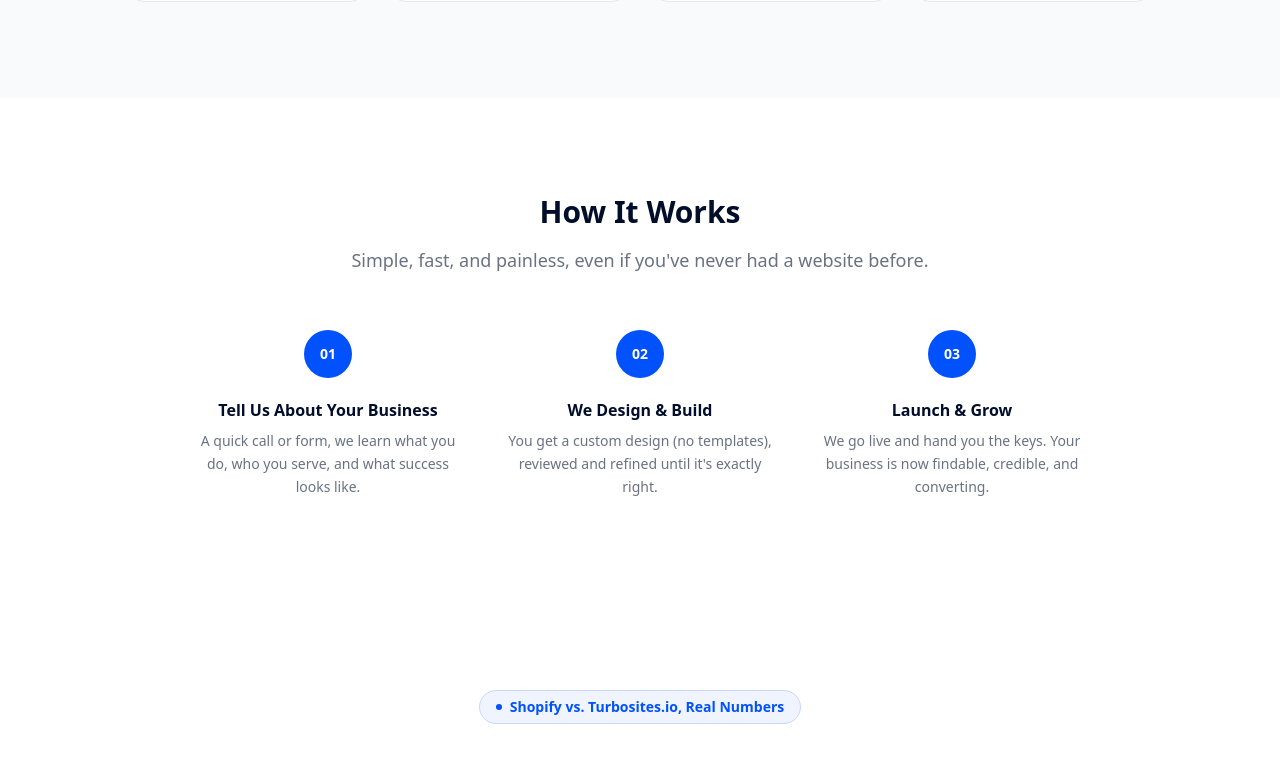
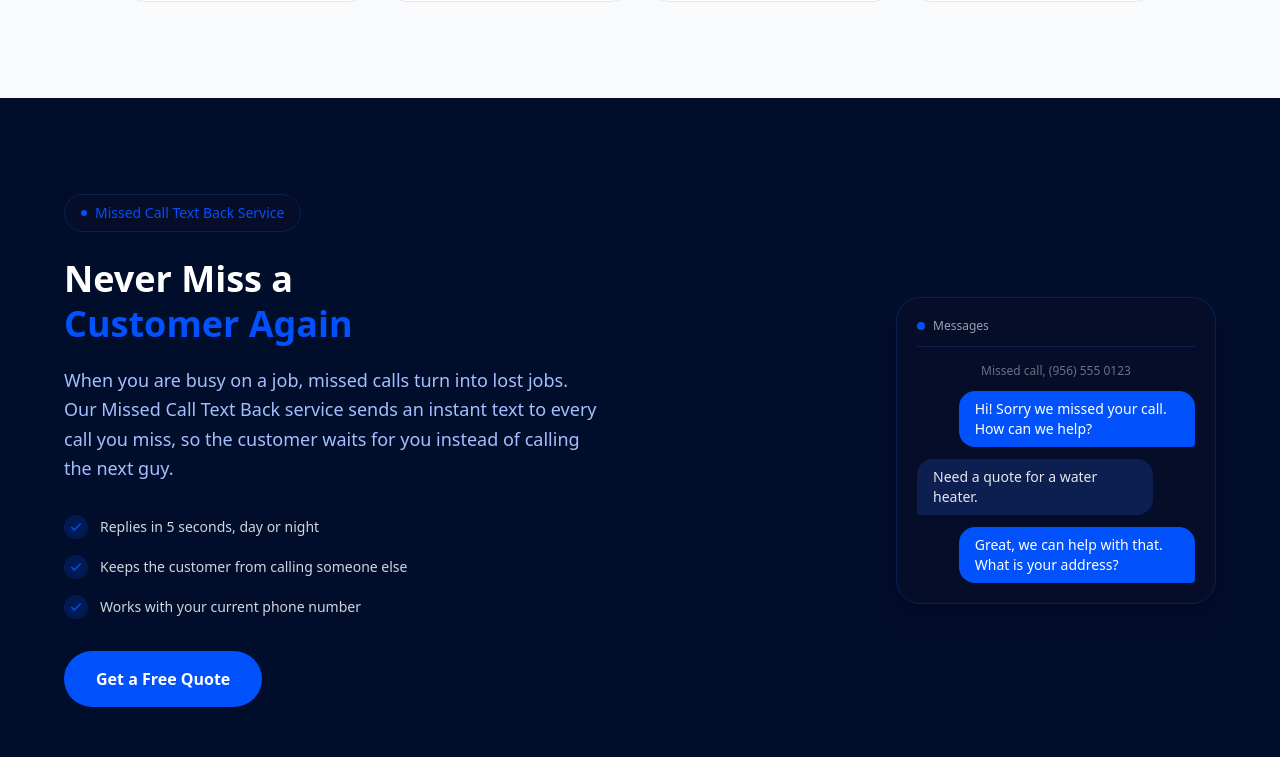
Before and after one commit to EricAlexanderZ/turbosites, a Next.js app: page / in a window 1280 px wide. Shown: the part 2207-2964 px from the top of the page. Built offline with nearby package versions, Linux system fonts and the light colour scheme; no server answers.

Commit message:
Update on Compare Section, adding Missed Call Text Back Service

```diff
--- a/app/page.tsx
+++ b/app/page.tsx
@@ -4,6 +4,7 @@
 import { SiteFooter } from "@/components/site-footer";
 import { ContactForm } from "@/components/contact-form";
 import { CompareSection } from "@/components/compare-section";
+import { MissedCallSection } from "@/components/missed-call-section";
 
 const SERVICES = [
   {
@@ -139,6 +140,9 @@
         </div>
       </section>
 
+      {/* Missed Call Text Back */}
+      <MissedCallSection />
+
       {/* How It Works */}
       <section className="bg-white px-6 py-16 sm:py-24">
         <div className="mx-auto max-w-4xl">
--- a/components/compare-section.tsx
+++ b/components/compare-section.tsx
@@ -284,7 +284,27 @@
             <p className="text-base text-gray-500 sm:text-lg">What you get with each option, and what you give up.</p>
           </div>
 
-          <div className="overflow-hidden rounded-2xl border border-gray-200 bg-white">
+          {/* Mobile: stacked cards (a 3-column table can't fit a phone) */}
+          <div className="space-y-4 sm:hidden">
+            {TABLE_ROWS.map(({ feature, shopify, turbo }) => (
+              <div key={feature} className="rounded-2xl border border-gray-200 bg-white p-5">
+                <p className="mb-3 font-bold text-[#000d2b]">{feature}</p>
+                <div className="space-y-2.5">
+                  <div className="flex items-start gap-3">
+                    <span className="w-20 shrink-0 pt-0.5 text-xs font-bold uppercase tracking-widest text-gray-400">Shopify</span>
+                    <span className="text-sm font-semibold text-red-600">❌ {shopify}</span>
+                  </div>
+                  <div className="flex items-start gap-3">
+                    <span className="w-20 shrink-0 pt-0.5 text-xs font-bold uppercase tracking-widest text-[#0151fc]">Turbosites</span>
+                    <span className="text-sm font-semibold text-[#0151fc]">✅ {turbo}</span>
+                  </div>
+                </div>
+              </div>
+            ))}
+          </div>
+
+          {/* Desktop: full table */}
+          <div className="hidden overflow-hidden rounded-2xl border border-gray-200 bg-white sm:block">
             <table className="w-full border-collapse">
               <thead>
                 <tr className="bg-gray-50">
--- /dev/null
+++ b/components/missed-call-section.tsx
@@ -0,0 +1,81 @@
+import Link from "next/link";
+
+const BENEFITS = [
+  "Replies in 5 seconds, day or night",
+  "Keeps the customer from calling someone else",
+  "Works with your current phone number",
+];
+
+export function MissedCallSection() {
+  return (
+    <section id="missed-call" className="bg-[#000d2b] px-6 py-16 sm:py-24">
+      <div className="mx-auto max-w-6xl">
+        <div className="grid gap-12 lg:grid-cols-2 lg:gap-20 lg:items-center">
+
+          {/* Left: copy */}
+          <div>
+            <div className="inline-flex items-center gap-2 rounded-full border border-[#0d1f50] bg-[#050d28] px-4 py-2 text-sm font-medium text-[#0151fc] mb-6">
+              <span className="h-1.5 w-1.5 rounded-full bg-[#0151fc]" />
+              Missed Call Text Back Service
+            </div>
+            <h2 className="text-3xl sm:text-4xl font-black text-white leading-tight mb-5">
+              Never Miss a<br />
+              <span className="text-[#0151fc]">Customer Again</span>
+            </h2>
+            <p className="text-[#a5bffe] text-base sm:text-lg leading-relaxed mb-8">
+              When you are busy on a job, missed calls turn into lost jobs. Our
+              Missed Call Text Back service sends an instant text to every call
+              you miss, so the customer waits for you instead of calling the
+              next guy.
+            </p>
+            <ul className="space-y-4 mb-8">
+              {BENEFITS.map((item) => (
+                <li key={item} className="flex items-center gap-3 text-sm text-gray-300">
+                  <span className="flex h-6 w-6 shrink-0 items-center justify-center rounded-full bg-[#0151fc]/20">
+                    <svg className="h-3.5 w-3.5 text-[#0151fc]" viewBox="0 0 24 24" fill="none" stroke="currentColor" strokeWidth="2.5">
+                      <polyline points="20 6 9 17 4 12" />
+                    </svg>
+                  </span>
+                  {item}
+                </li>
+              ))}
+            </ul>
+            <Link
+              href="#contact"
+              className="inline-flex rounded-full bg-[#0151fc] px-8 py-4 text-base font-semibold text-white transition hover:bg-[#0040cc]"
+            >
+              Get a Free Quote
+            </Link>
+          </div>
+
+          {/* Right: phone / text mockup */}
+          <div className="flex justify-center lg:justify-end">
+            <div className="w-full max-w-xs rounded-3xl border border-[#0d1f50] bg-[#050d28] p-5 shadow-xl">
+              <div className="mb-4 flex items-center gap-2 border-b border-[#0d1f50] pb-3 text-xs text-gray-400">
+                <span className="h-2 w-2 rounded-full bg-[#0151fc]" />
+                Messages
+              </div>
+              <div className="space-y-3 text-sm">
+                {/* System note */}
+                <p className="text-center text-xs text-gray-500">Missed call, (956) 555 0123</p>
+                {/* Auto reply from business */}
+                <div className="ml-auto max-w-[85%] rounded-2xl rounded-br-sm bg-[#0151fc] px-4 py-2 text-white">
+                  Hi! Sorry we missed your call. How can we help?
+                </div>
+                {/* Customer reply */}
+                <div className="mr-auto max-w-[85%] rounded-2xl rounded-bl-sm bg-[#0d1f50] px-4 py-2 text-gray-200">
+                  Need a quote for a water heater.
+                </div>
+                {/* Business reply */}
+                <div className="ml-auto max-w-[85%] rounded-2xl rounded-br-sm bg-[#0151fc] px-4 py-2 text-white">
+                  Great, we can help with that. What is your address?
+                </div>
+              </div>
+            </div>
+          </div>
+
+        </div>
+      </div>
+    </section>
+  );
+}
```
